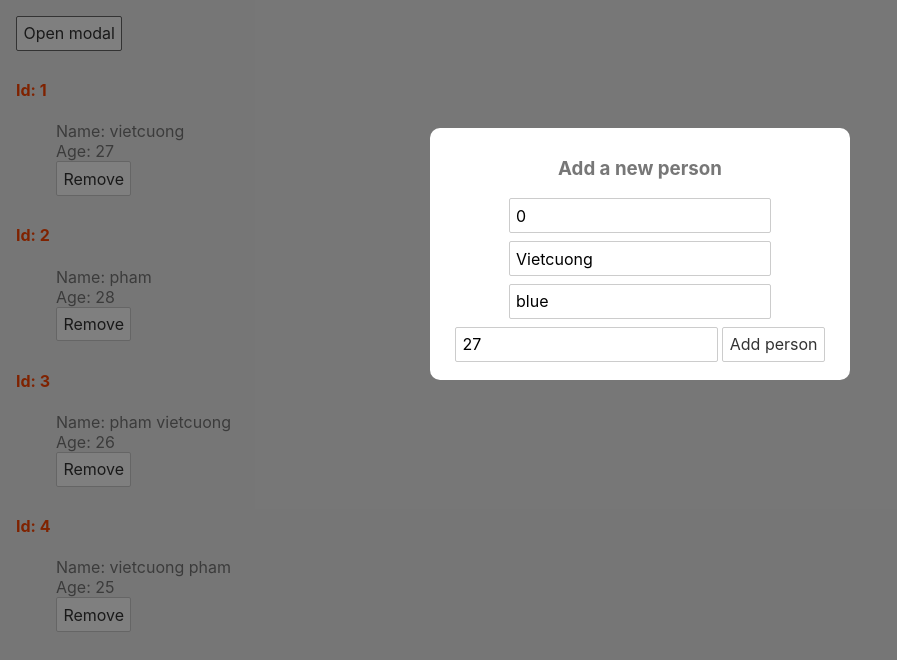
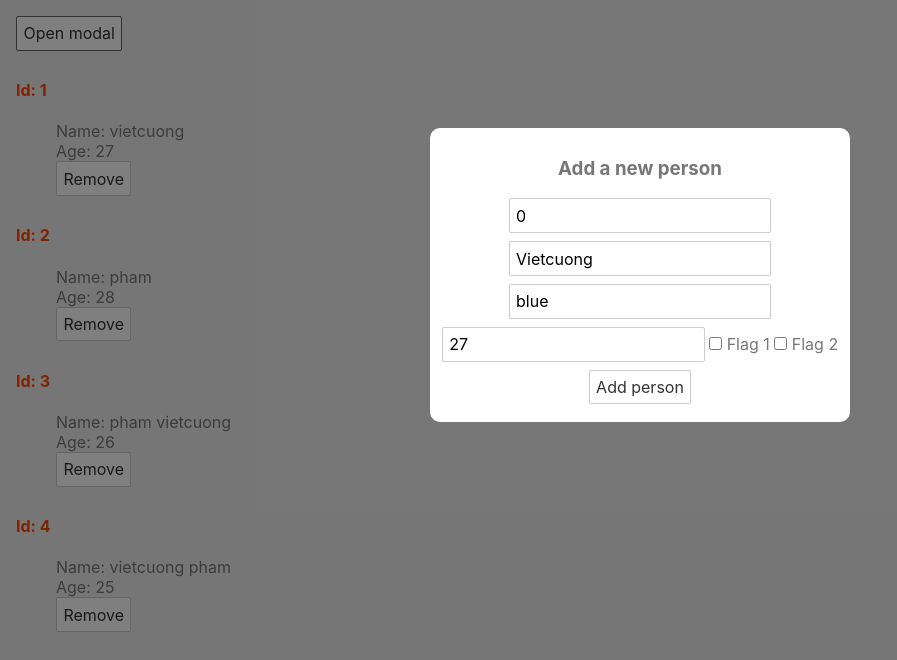
Before and after one commit to vietcuongworldworks/learb-svelte, a Svelte app: page / in a window 1280 px wide. Both pictures are taken after a click on the button "Open modal". Shown: the top 660 px of the page, without its empty margins (0-897 px from the left). Built offline with nearby package versions, Linux system fonts and the light colour scheme.

Commit message:
checkbox by single var

```diff
--- a/src/AddPersonForm.svelte
+++ b/src/AddPersonForm.svelte
@@ -4,8 +4,12 @@
     let color = "blue";
     let age = 27;
 
+    let flag1 = false;
+    let flag2 = false;
+
     function handleSubmit() {
         console.log(id, name, color, age);
+        console.log(flag1, flag2);
     }
 </script>
 
@@ -14,6 +18,10 @@
     <input type="text" placeholder="name" bind:value={name} />
     <input type="text" placeholder="color" bind:value={color} />
     <input type="number" placeholder="age" bind:value={age} />
+
+    <input type="checkbox" bind:checked={flag1} /> Flag 1
+    <input type="checkbox" bind:checked={flag2} /> Flag 2
+
     <button>Add person</button>
 </form>
 
```
